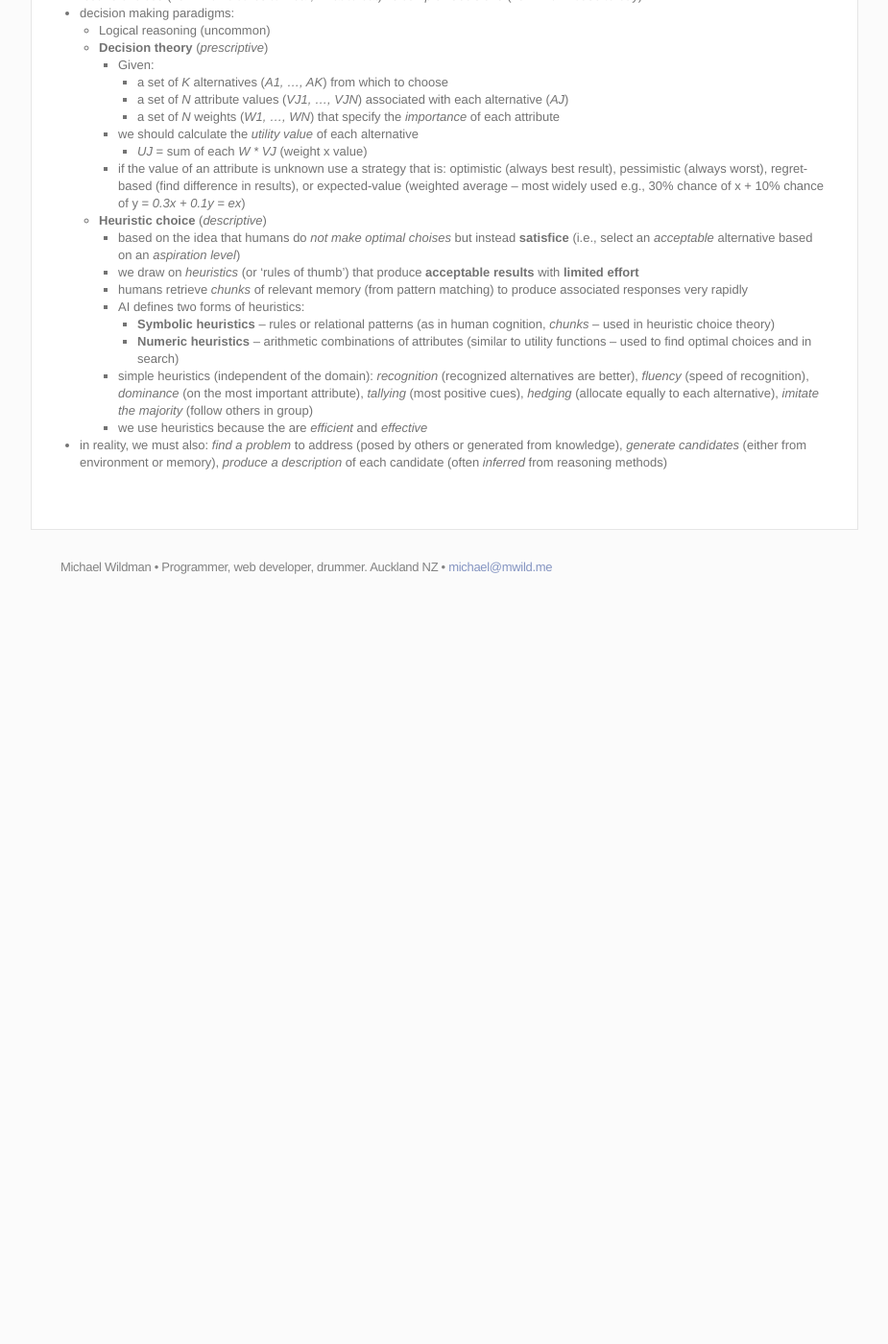
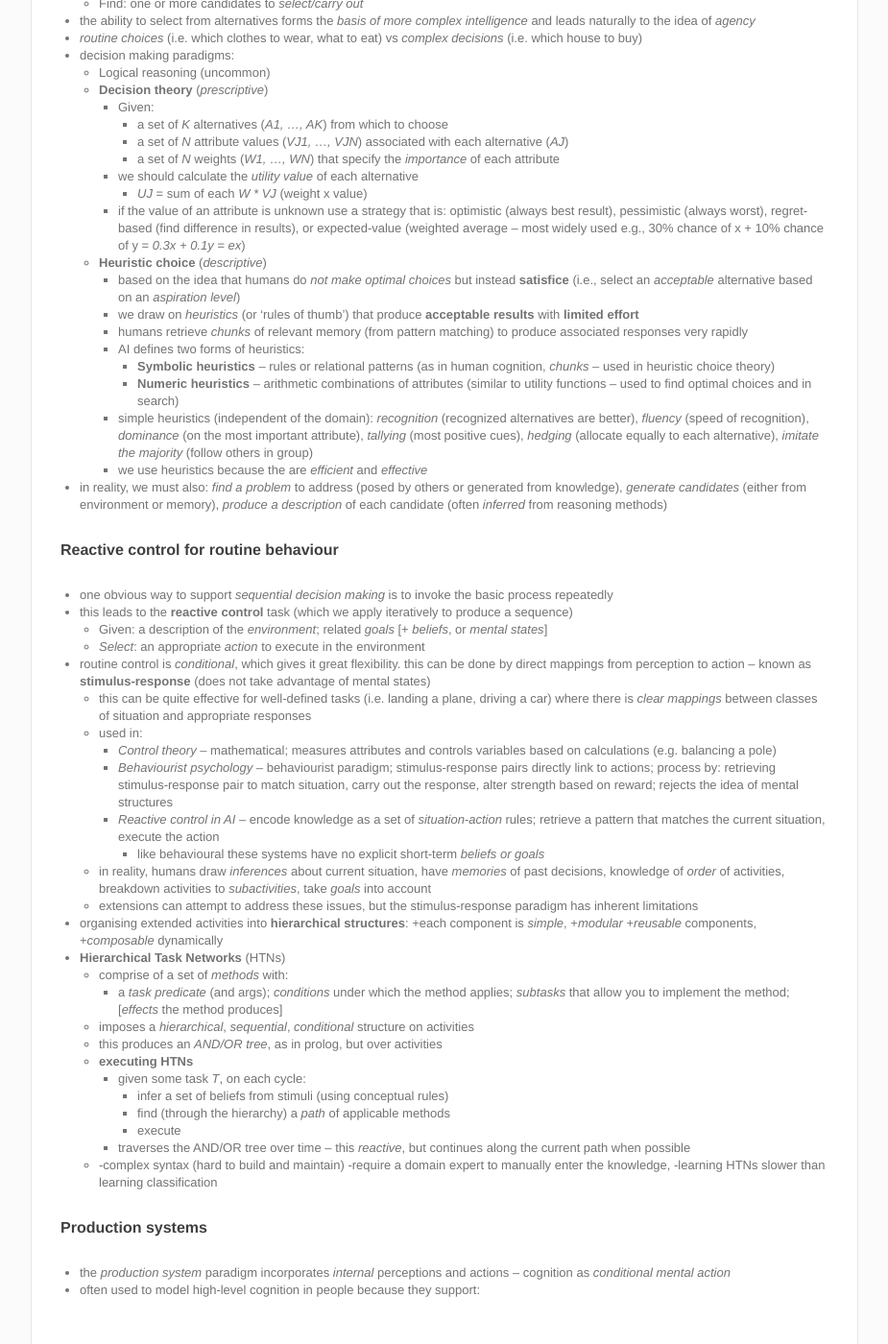
Before and after one commit to m-wild/mwild.me_archive, a Jekyll site: the page built from _posts/uni/2014-08-21-cs367-notes.md, in a window 1280 px wide and 1400 px high, scrolled down 2289 px. Shown: the whole window at 96% size, without its empty margins (177-1102 px from the left). Built offline with Jekyll 4.4.1, drawn with Linux system fonts in a browser that asks for light colours; Markdown is read by kramdown in place of the engine named in the settings; before the commit the page ends 2919 px from its top, so only the background shows below that; some of the changed text lies outside the part shown.

Commit message:
cs367 updates

```diff
--- a/_posts/uni/2014-08-21-cs367-notes.md
+++ b/_posts/uni/2014-08-21-cs367-notes.md
@@ -44,7 +44,7 @@ excerpt:
 | Min-Max | Y | Exponential | Linear | Y (against optimal opponent) | _minmax value_ | |
 | Min-Max _a-b_ pruning | Y | Exponentially smaller (_b^(m/2)_) | Linear | .. | _minmax value_ | _doubles_ depth which can be done in the same time |
 
-- __monte Carlo Tree Search__ plays out the rest of a game randomly, thousands of times, picks the one with the highest win rate. (explores the whole problem space)
+- __Monte Carlo Tree Search__ plays out the rest of a game randomly, thousands of times, picks the one with the highest win rate. (explores the whole problem space)
 
 ####Local Search
 - __Hill climbing__ algorithm
@@ -93,7 +96,7 @@ excerpt:
 			- _UJ_ = sum of each _W * VJ_ (weight x value)
 		- if the value of an attribute is unknown use a strategy that is: optimistic (always best result), pessimistic (always worst), regret-based (find difference in results), or expected-value (weighted average -- most widely used e.g., 30% chance of x + 10% chance of y = _0.3x + 0.1y = ex_)
 	- __Heuristic choice__ (_descriptive_)
-		- based on the idea that humans do _not make optimal choises_ but instead __satisfice__ (i.e., select an _acceptable_ alternative based on an _aspiration level_)
+		- based on the idea that humans do _not make optimal choices_ but instead __satisfice__ (i.e., select an _acceptable_ alternative based on an _aspiration level_)
 		- we draw on _heuristics_ (or 'rules of thumb') that produce __acceptable results__ with __limited effort__
 		- humans retrieve _chunks_ of relevant memory (from pattern matching) to produce associated responses very rapidly
 		- AI defines two forms of heuristics:
@@ -102,3 +105,35 @@ excerpt:
 		- simple heuristics (independent of the domain): _recognition_ (recognized alternatives are better), _fluency_ (speed of recognition), _dominance_ (on the most important attribute), _tallying_ (most positive cues), _hedging_ (allocate equally to each alternative), _imitate the majority_ (follow others in group)
 		- we use heuristics because the are _efficient_ and _effective_
 - in reality, we must also: _find a problem_ to address (posed by others or generated from knowledge), _generate candidates_ (either from environment or memory), _produce a description_ of each candidate (often _inferred_ from reasoning methods)
+
+####Reactive control for routine behaviour
+- one obvious way to support _sequential decision making_ is to invoke the basic process repeatedly
+- this leads to the __reactive control__ task (which we apply iteratively to produce a sequence)
+	- Given: a description of the _environment_; related _goals_ [+ _beliefs_, or _mental states_]
+	- _Select_: an appropriate _action_ to execute in the environment
+- routine control is _conditional_, which gives it great flexibility. this can be done by direct mappings from perception to action -- known as __stimulus-response__ (does not take advantage of mental states)
+	- this can be quite effective for well-defined tasks (i.e. landing a plane, driving a car) where there is _clear mappings_ between classes of situation and appropriate responses
+	- used in:
+		- _Control theory_ -- mathematical; measures attributes and controls variables based on calculations (e.g. balancing a pole)
+		- _Behaviourist psychology_ -- behaviourist paradigm; stimulus-response pairs directly link to actions; process by: retrieving stimulus-response pair to match situation, carry out the response, alter strength based on reward; rejects the idea of mental structures
+		- _Reactive control in AI_ -- encode knowledge as a set of _situation-action_ rules; retrieve a pattern that matches the current situation, execute the action
+			- like behavioural these systems have no explicit short-term _beliefs or goals_
+	- in reality, humans draw _inferences_ about current situation, have _memories_ of past decisions, knowledge of _order_ of activities, breakdown activities to _subactivities_, take _goals_ into account
+	- extensions can attempt to address these issues, but the stimulus-response paradigm has inherent limitations
+- organising extended activities into __hierarchical structures__: +each component is _simple_, +_modular_ +_reusable_ components, +_composable_ dynamically
+- __Hierarchical Task Networks__ (HTNs)
+	- comprise of a set of _methods_ with:
+		- a _task predicate_ (and args); _conditions_ under which the method applies; _subtasks_ that allow you to implement the method; [_effects_ the method produces]
+	- imposes a _hierarchical_, _sequential_, _conditional_ structure on activities
+	- this produces an _AND/OR tree_, as in prolog, but over activities
+	- __executing HTNs__
+		- given some task _T_, on each cycle:
+			- infer a set of beliefs from stimuli (using conceptual rules)
+			- find (through the hierarchy) a _path_ of applicable methods
+			- execute
+		- traverses the AND/OR tree over time -- this _reactive_, but continues along the current path when possible
+	- -complex syntax (hard to build and maintain) -require a domain expert to manually enter the knowledge, -learning HTNs slower than learning classification
+
+####Production systems
+- the _production system_ paradigm incorporates _internal_ perceptions and actions -- cognition as _conditional mental action_
+- often used to model high-level cognition in people because they support:
```
Also changed, not shown: other parts of _posts/uni/2014-08-21-cs367-notes.md (+7 -4 lines).
